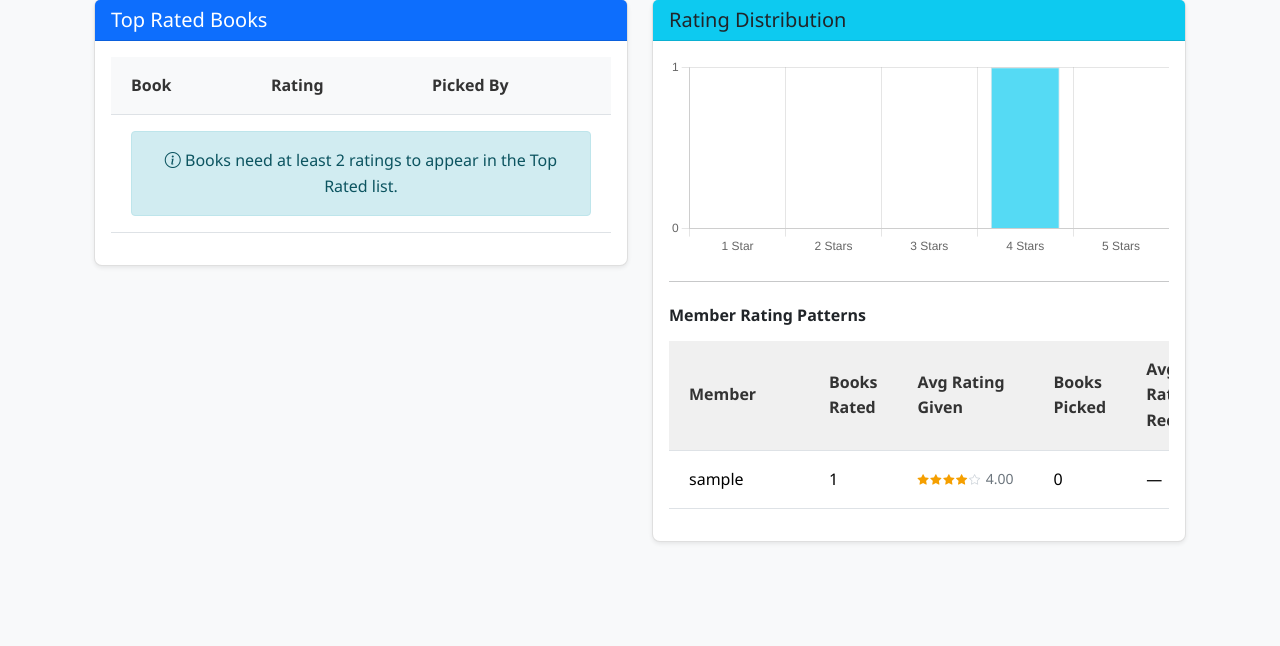
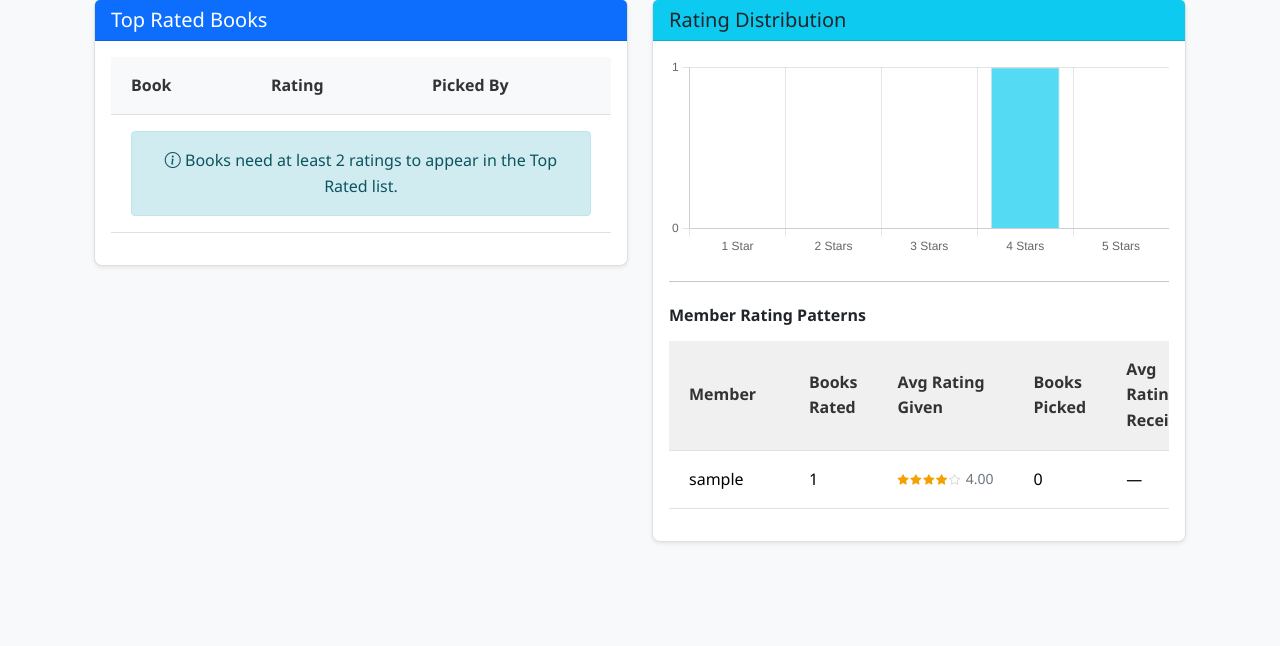
Before and after one commit to TSPARR/hardcover_bookclub, a Django app: page /group/1/attribution/ in a window 1280 px wide. Shown: the part 1876-2522 px from the top of the page. Run offline with Django 5.2, Linux system fonts and the light colour scheme; a user stored in the database is signed in; tables that the repository leaves empty hold one stand-in row (values such as "Sample post"); parts of the project's set-up code (start-up, migrations or seed data) failed here and were passed over.

Commit message:
Reduce to 120px

```diff
--- a/bookclub/static/bookclub/css/global/components/analytics.css
+++ b/bookclub/static/bookclub/css/global/components/analytics.css
@@ -99,14 +99,14 @@
 
 /* Member rating table column styles */
 .member-col {
-    width: 140px;
-    max-width: 140px;
+    width: 120px;
+    max-width: 120px;
 }
 
 .member-name-truncate {
     display: block;
-    width: 140px;
-    max-width: 140px;
+    width: 120px;
+    max-width: 120px;
     overflow: hidden;
     text-overflow: ellipsis;
     white-space: nowrap;
```
